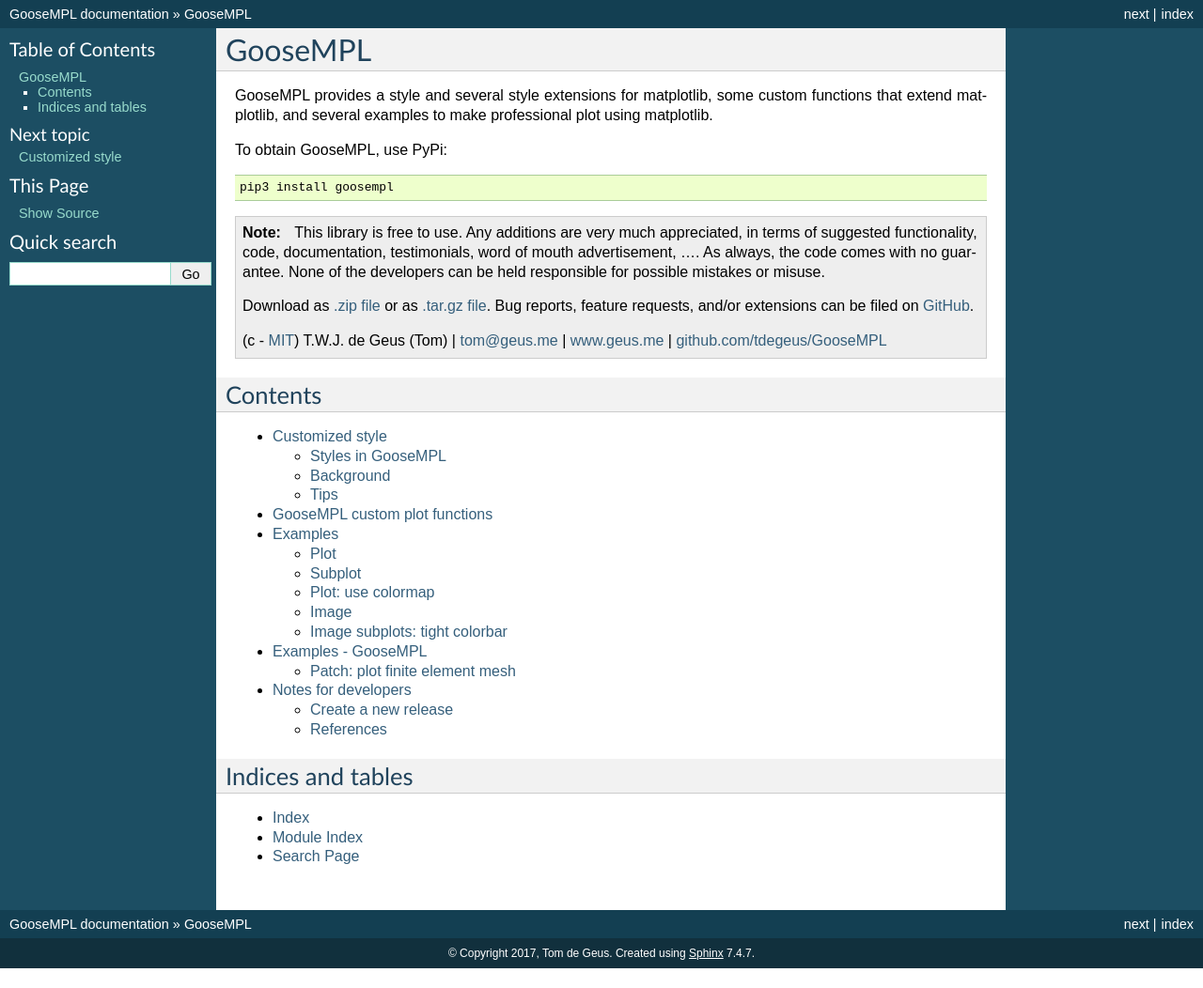
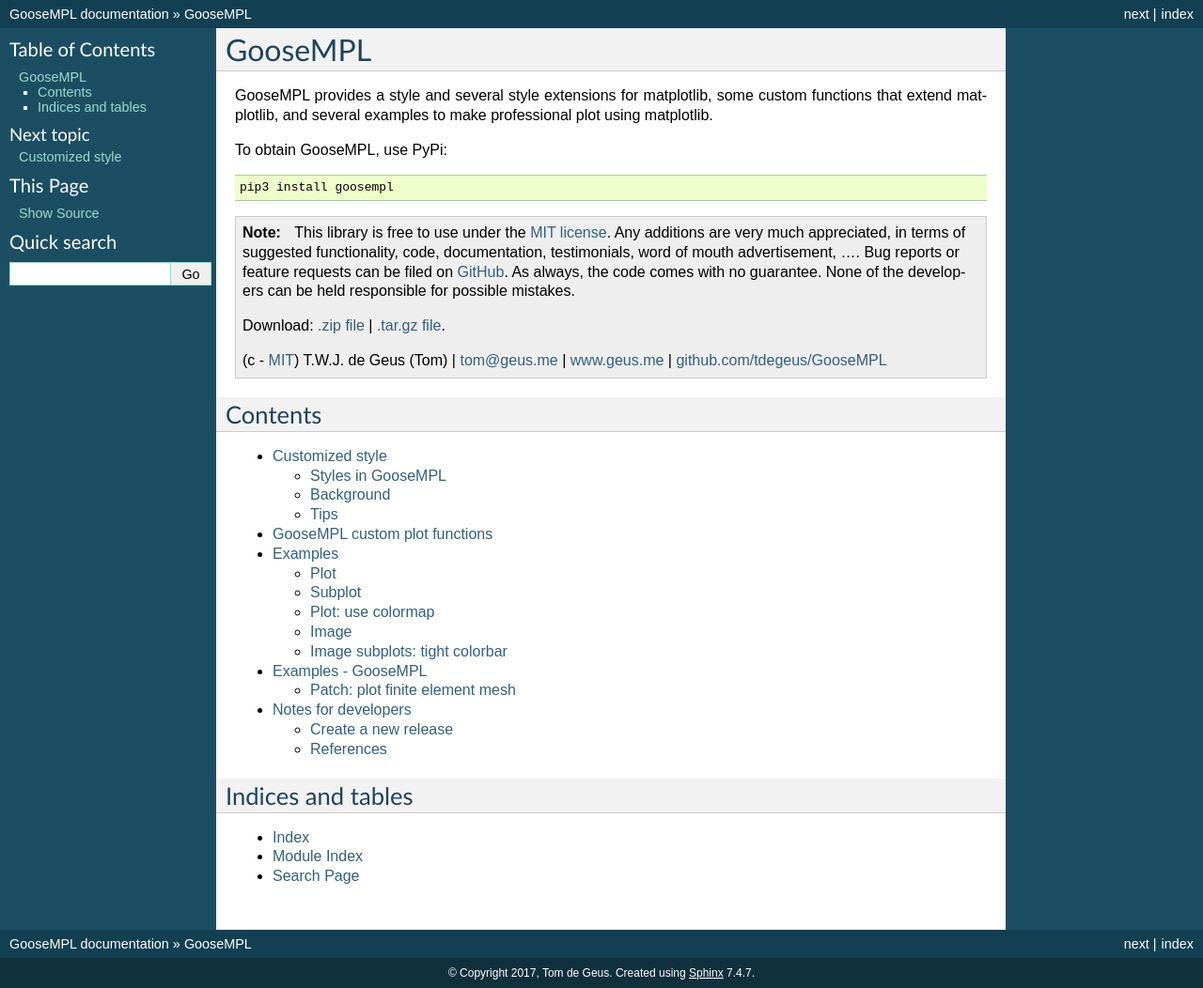
Before and after one commit to tdegeus/GooseMPL, a Sphinx documentation site: the page built from docs/index.rst, in a window 1280 px wide. Shown: the whole page at 94% size. Built offline with Sphinx 7.4.7, drawn with Linux system fonts in a browser that asks for light colours; formulas are drawn with MathJax 3; before the commit the page ends 1031 px from its top, so only the background shows below that.

Commit message:
Disclaimer update

```diff
--- a/docs/index.rst
+++ b/docs/index.rst
@@ -13,9 +13,9 @@
 
 .. note::
 
-  This library is free to use. Any additions are very much appreciated, in terms of suggested functionality, code, documentation, testimonials, word of mouth advertisement, .... As always, the code comes with no guarantee. None of the developers can be held responsible for possible mistakes or misuse.
+  This library is free to use under the `MIT license <https://github.com/tdegeus/GooseMPL/blob/master/LICENSE>`_. Any additions are very much appreciated, in terms of suggested functionality, code, documentation, testimonials, word of mouth advertisement, .... Bug reports or feature requests can be filed on `GitHub <http://github.com/tdegeus/GooseMPL>`_. As always, the code comes with no guarantee. None of the developers can be held responsible for possible mistakes.
 
-  Download as `.zip file <https://github.com/tdegeus/GooseMPL/zipball/master>`_ or as `.tar.gz file <https://github.com/tdegeus/GooseMPL/tarball/master>`_.  Bug reports, feature requests, and/or extensions can be filed on `GitHub <http://github.com/tdegeus/GooseMPL>`_.
+  Download: `.zip file <https://github.com/tdegeus/GooseMPL/zipball/master>`_ | `.tar.gz file <https://github.com/tdegeus/GooseMPL/tarball/master>`_.
 
   (c - `MIT <https://github.com/tdegeus/GooseMPL/blob/master/LICENSE>`_) T.W.J. de Geus (Tom) | tom@geus.me | `www.geus.me <http://www.geus.me>`_ | `github.com/tdegeus/GooseMPL <http://github.com/tdegeus/GooseMPL>`_
 
```
Also changed, not shown: README.md (+3 -1 lines), 1 other file.
